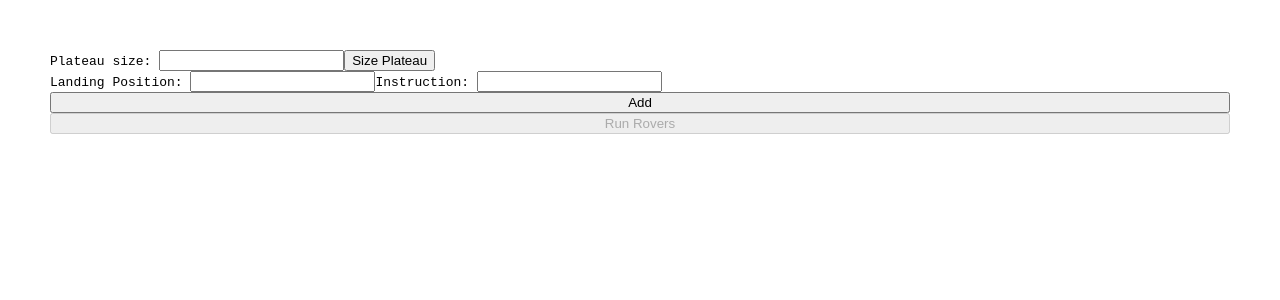
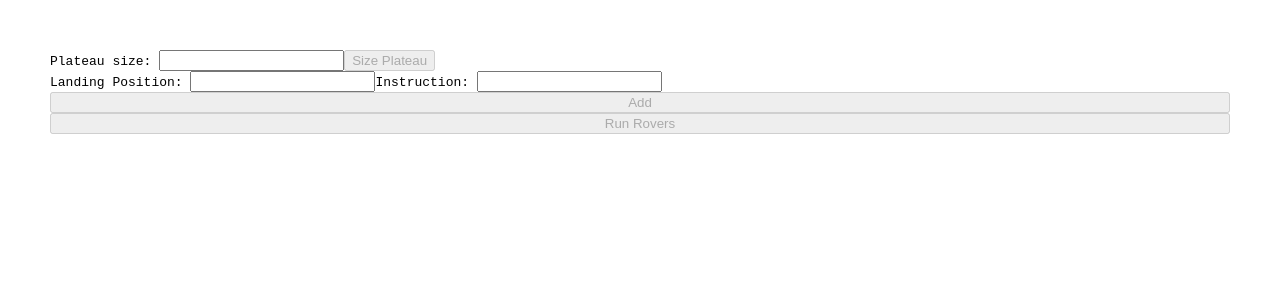
Before and after one commit to MairaGalvao/mars-rover-plateou, a React (Create React App) app: page / in a window 1280 px wide. Shown: the top 300 px of the page. Built offline with nearby package versions, Linux system fonts and the light colour scheme.

Commit message:
feat: edge cases input plateau and rover

```diff
--- a/src/Components/Main.tsx
+++ b/src/Components/Main.tsx
@@ -21,6 +21,7 @@ function Main() {
 
 
     const [plateauSize, setPlateauSize] = useState('');
+    const [isSubmitDisabled, setIsSubmitDisabled] = useState(true);
 
 
 
@@ -74,12 +75,52 @@ function choosePlateauSize(){
         setDidRunFinish(true)
     }
 
+function isCoordinateInvalid(inputString:string){
+    const xSize = Number(inputString.split(' ')[0])
+    const ySize = Number(inputString.split(' ')[1])
+
+    if ((xSize <= 0 ) || (ySize <= 0)){
+        return true
+    }
+    if (Number.isNaN(xSize) || Number.isNaN(ySize) ){
+        return true
+    }
+    return false
+
+}
+function isPlateauInputInvalid(){
+    return isCoordinateInvalid(plateauSize)
+}
+
+function isRoverInputInvalid(){
+    const coordinatesInvalid = isCoordinateInvalid(position)
+    const cardinalLetters  = ['N', "E", "S", "W"]
+
+    let didFindMatch = false
+    for (let i = 0; i < cardinalLetters.length; i++ ){
+      if(position.split(' ')[2] === cardinalLetters[i]){
+        didFindMatch = true
+      }
+
+    }
+    const cardinalIsBad = didFindMatch === false
+    if (coordinatesInvalid || cardinalIsBad){
+        return true
+    }
+    return false
+}
+
+
+
 
     return (
         <>
 
 <div >
                 Plateau size:{' '}
+
+
+
                 <input   type="text"
                     value={plateauSize}
                     onChange={(event) => {
@@ -88,7 +129,9 @@ function choosePlateauSize(){
                     required
 
                 />
-              <button onClick={choosePlateauSize}> Size Plateau</button>
+
+
+              <button disabled={isPlateauInputInvalid()} onClick={choosePlateauSize}> Size Plateau</button>
 
             </div>
 
@@ -116,7 +159,7 @@ function choosePlateauSize(){
             </div>
 
 
-            <button className="btn-user" onClick={addRover}>
+            <button className="btn-user" disabled={isRoverInputInvalid()} onClick={addRover}>
                 Add
             </button>
 
```
